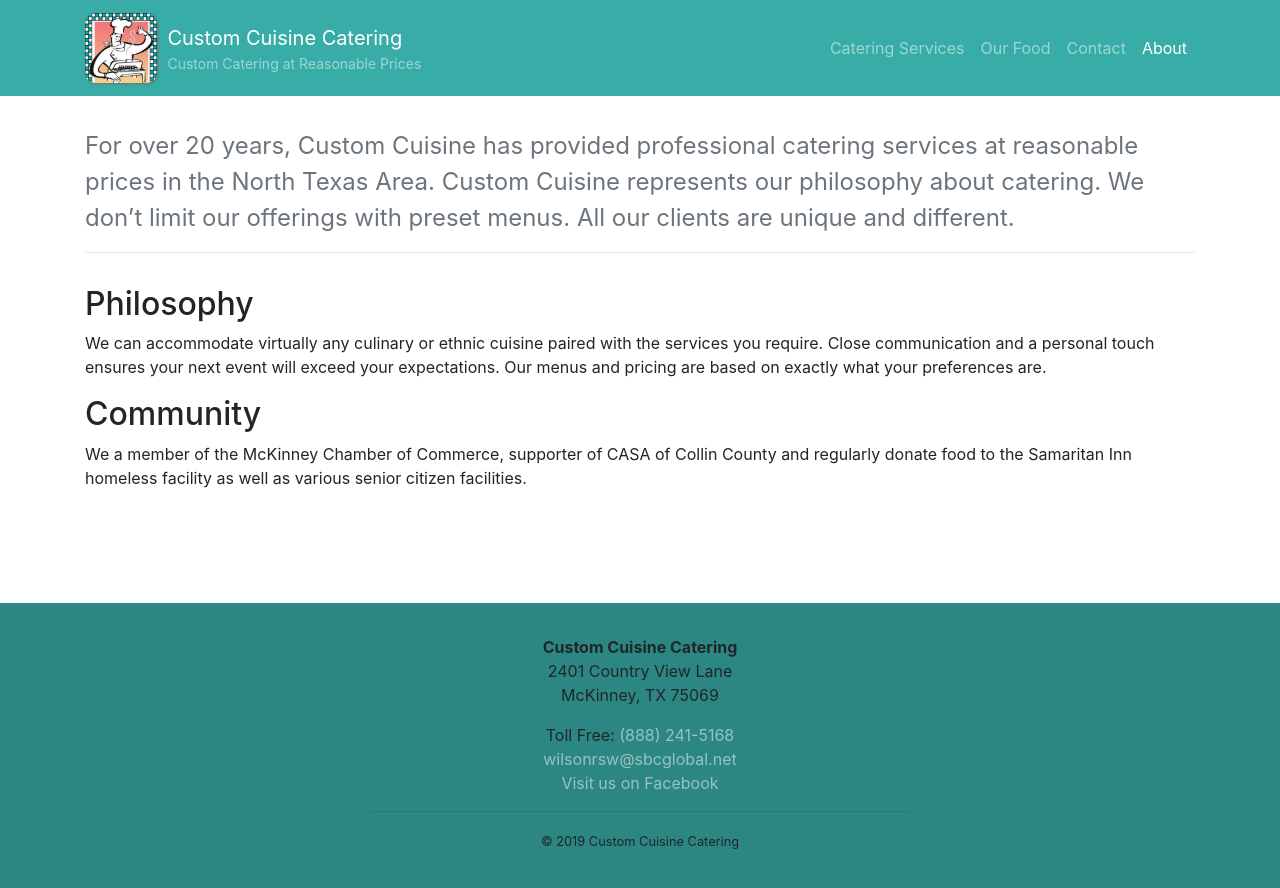
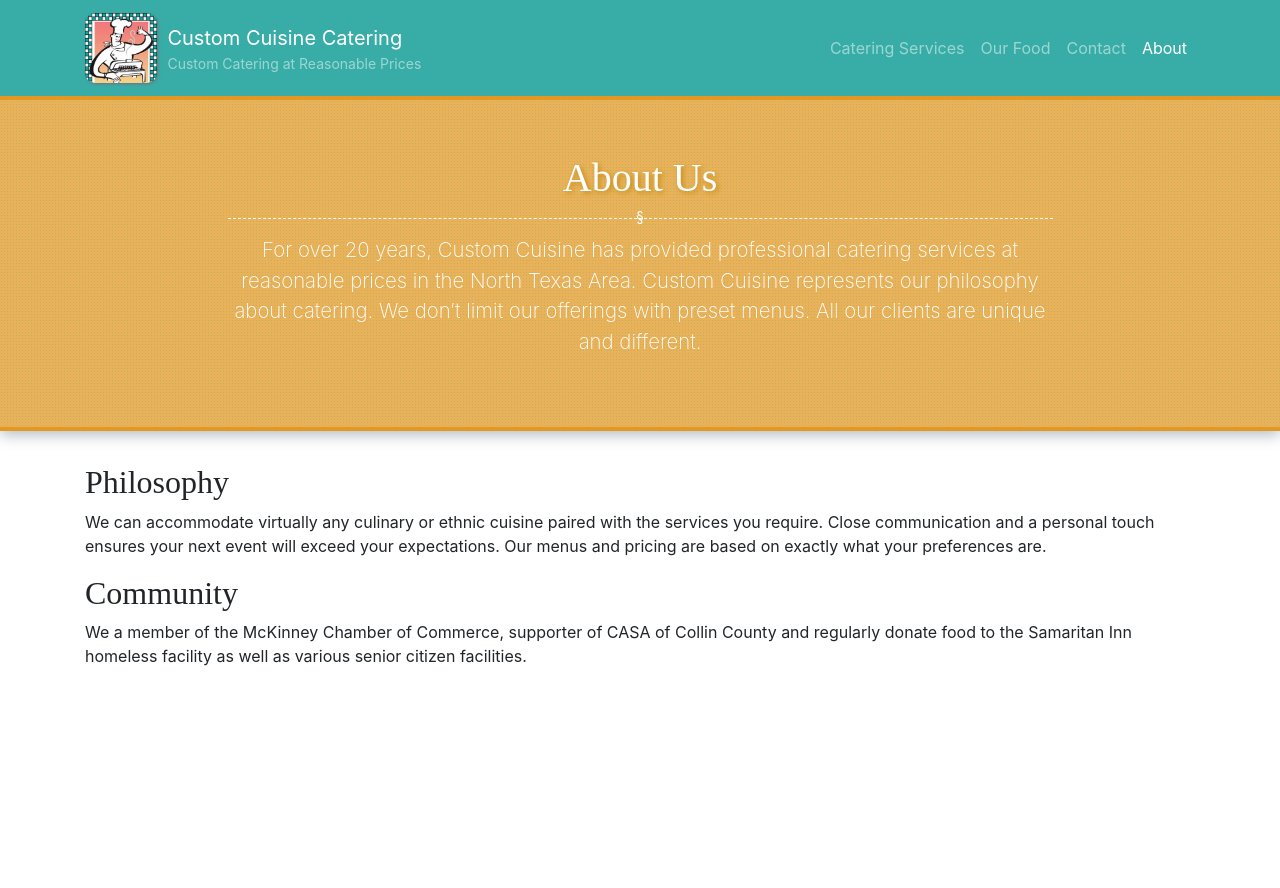
Before and after one commit to abettermap/custom-cuisine-site, a Jekyll site: the page built from about.md, in a window 1280 px wide and 900 px high. Shown: the top 888 px of the window. Built offline with Jekyll 4.4.1, drawn with Linux system fonts in a browser that asks for light colours; nearby versions of some CDN libraries; some web fonts are replaced.

Commit message:
Improve intro, clean up SCSS, use Google Font for headers

```diff
--- a/_layouts/default.html
+++ b/_layouts/default.html
@@ -7,14 +7,23 @@
 
   {%- include header.html -%}
 
+  <div class="intro dotted">
+    <div class="container">
+        <div class="row justify-content-center">
+          <div class="col-md-9">
+          <h1 class="intro__heading">{{ page.title }}</h1>
+          <hr class="fancy-hr">
+          <p class="intro__text">
+            {{ page.intro }}
+          </p>
+        </div>
+      </div>
+    </div>
+  </div>
   <div class="content-wrap">
     <main class="container">
       <div class="row">
         <div class="col-md-12">
-          <div class="intro">
-            {{ page.intro }}
-            <hr>
-          </div>
           {{ content }}
         </div>
       </div>
--- a/assets/main.scss
+++ b/assets/main.scss
@@ -8,25 +8,25 @@ $theme-colors: ("secondary": hsl(177, 51%, 45%), "primary": hsl(40, 84%, 62%));
 @import "bootstrap/variables";
 @import "bootstrap/mixins";
 @import "bootstrap/root";
-$link-color: theme-color("secondary");
-$link-hover-color: darken($link-color, 25%);
 @import "bootstrap/reboot";
 @import "bootstrap/type";
 @import "bootstrap/images";
 @import "bootstrap/grid";
-// @import "bootstrap/forms"; // TODO: restore if needed
+
+// Unused Bootstrap, restore if needed
+// @import "bootstrap/forms";
+// @import "bootstrap/dropdown";
+// @import "bootstrap/custom-forms";
+// @import "bootstrap/breadcrumb";
+// @import "bootstrap/media";
+
 @import "bootstrap/buttons";
 @import "bootstrap/transitions";
-// @import "bootstrap/dropdown"; // TODO: restore if needed
-// @import "bootstrap/custom-forms"; // TODO: restore if needed
 @import "bootstrap/nav";
 @import "bootstrap/navbar";
 @import "bootstrap/card";
-// @import "bootstrap/breadcrumb"; // TODO: restore if needed
 @import "bootstrap/jumbotron";
-// @import "bootstrap/media"; // TODO: restore if needed
 @import "bootstrap/utilities";
-
 
 @import "scss/variables";
 @import "scss/layout";
--- a/assets/scss/_layout.scss
+++ b/assets/scss/_layout.scss
@@ -1,15 +1,76 @@
 body {
-    min-height: 100vh;
+  min-height: 100vh;
+}
+
+h1,
+h2,
+h3,
+h4,
+h5,
+h6,
+.h1,
+.h2,
+.h3,
+.h4,
+.h5,
+.h6 {
+  font-family: "ABeeZee";
 }
 
 .content-wrap {
-    padding-top: 2rem;
-    padding-bottom: 2rem;
-    min-height: calc(100vh - 393px); // super dirty
+  padding-bottom: $comfy-padding;
+  min-height: calc(100vh - 393px); // super dirty
 }
 
 .intro {
-    font-size: 1.5rem;
-    color: $gray-600;
-    margin-bottom: 2rem;
+  font-size: 1.5rem;
+  color: $white;
+  padding: 1.5rem 0;
+  margin-bottom: $comfy-padding;
+  text-align: center;
+  border: solid $dark-orange;
+  border-width: 4px 0;
+  box-shadow: 0 3px 15px 0 $gray-500;
+  background-color: hsl(37, 77%, 63%);
 }
+
+.intro__heading {
+  text-shadow: 2px 2px 5px darken($primary, 20%);
+}
+
+.intro__text {
+  font-size: 0.85em;
+  font-weight: 200;
+}
+
+// Horizontal rule
+.fancy-hr {
+  border-top: 1px dashed;
+}
+
+.fancy-hr:after {
+  content: "§";
+  display: inline-block;
+  position: relative;
+  top: -23px;
+  padding: 0 10px;
+  font-size: 14px;
+}
+
+$dotted: (
+  center center,
+  $intro-dots,
+  $intro-dots 1px,
+  transparent 1px,
+  transparent 100%
+);
+
+// DOTS cred: https://codepen.io/aleprieto/pen/nAmIy
+.dotted {
+  padding: 2.25em 1.6875em;
+  background-image: -webkit-repeating-radial-gradient($dotted);
+  background-image: -moz-repeating-radial-gradient($dotted);
+  background-image: -ms-repeating-radial-gradient($dotted);
+  background-image: repeating-radial-gradient($dotted);
+  background-size: 3px 3px;
+}
--- a/assets/scss/_variables.scss
+++ b/assets/scss/_variables.scss
@@ -1,4 +1,30 @@
+/*
+ *
+ * COLORS
+ *
+*/
+
+// Raw colors
+$pink: hsl(5, 55%, 63%);
+$dark-pink: darken($pink, 0%);
+$ok-orange: hsl(37, 77%, 63%);
+$dark-orange: darken($ok-orange, 12%);
+
+// Bootstrap
+$link-color: theme-color("secondary");
+$link-hover-color: darken($link-color, 25%);
+
+// Shorthand for theme colors
+$primary: theme-color("primary");
 $secondary: theme-color("secondary");
 
-// Navbar
-$navbar-subtle-text: hsl(177, 47%, 22%);
+// Intro
+$intro-bg: lighten($secondary, 10%);
+$intro-dots: transparentize(darken($intro-bg, 15%), .8);
+
+/*
+ *
+ * LAYOUT
+ *
+*/
+$comfy-padding: 2rem;
```
